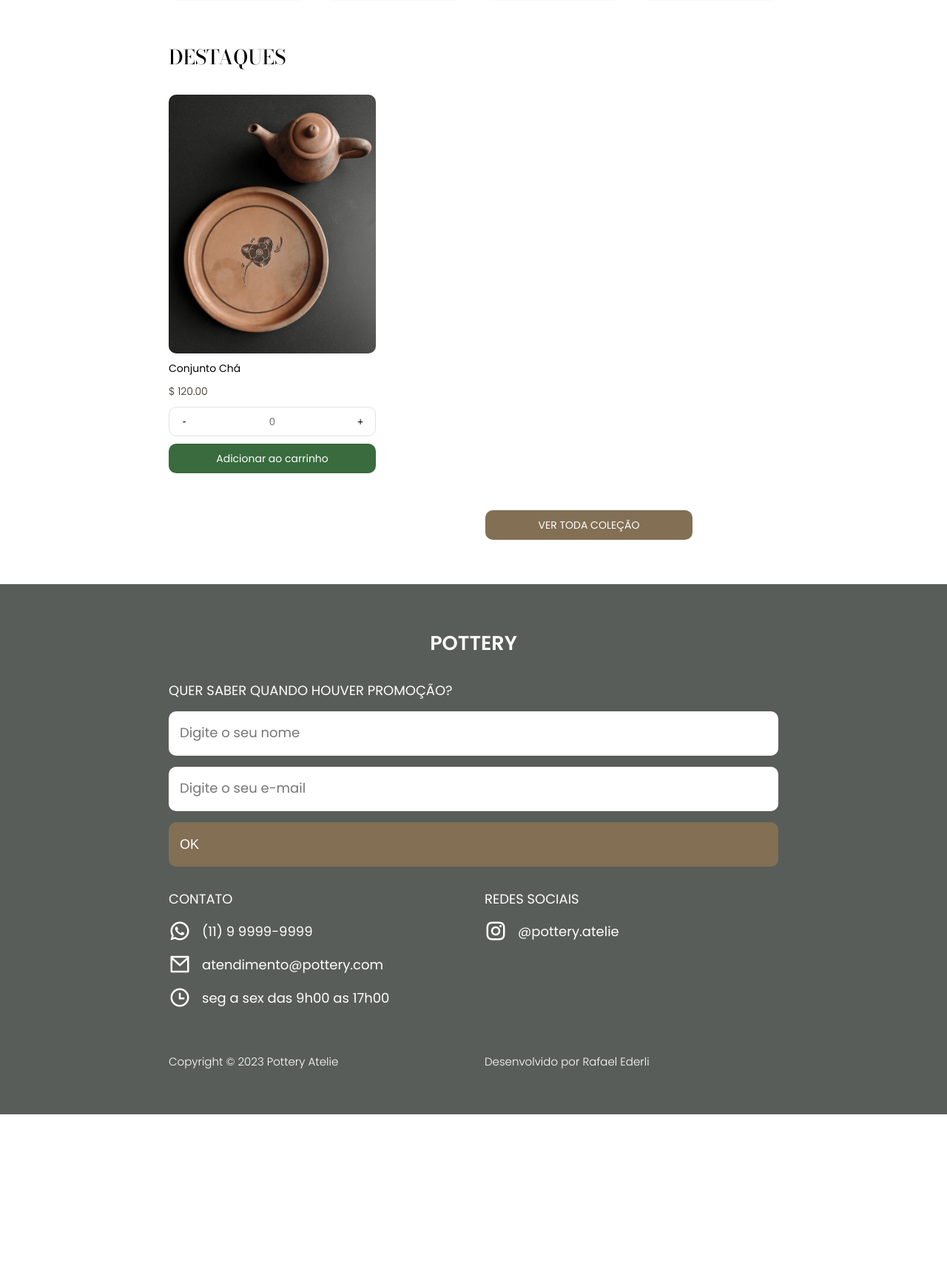
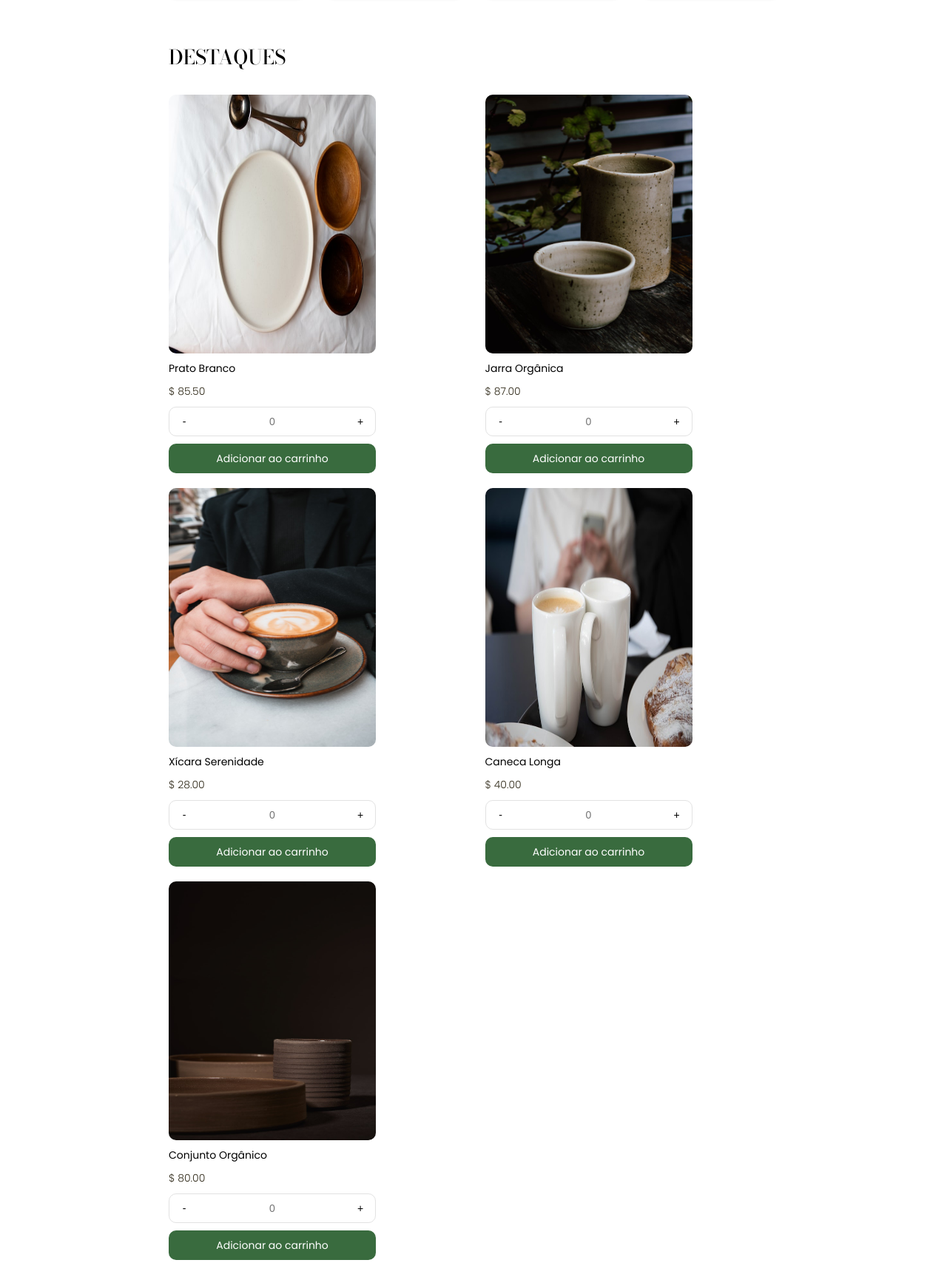
Before and after one commit to rafaederli/pottery-ecommerce, a plain HTML site: page index.html in a window 1280 px wide. Shown: the part 823-2550 px from the top of the page at 74% size. Before the commit the page ends 2330 px from the top, so only its background shows below. Drawn offline with nearby package versions, Linux system fonts and the light colour scheme.

Commit message:
category update

```diff
--- a/index.html
+++ b/index.html
@@ -38,7 +38,6 @@
                         <a href="#">Canecas</a>
                         <a href="#">Potes</a>
                         <a href="#">Pratos</a>
-                        <a href="#">Vasos</a>
                     </nav>
                 </div>
                 <div class="header__user-area">
@@ -129,7 +128,8 @@
                     DESTAQUES
                 </h1>
                 <div class="product__items" data-products>
-                    <!-- /* <div class="products__item">
+                    <!--
+                    <div class="products__item">
                         <img src="img/products/pexels-andre-william-3010771.jpg" alt="Conjunto chá" class="products__item--image">
                         <p class="products__item--description">Conjunto chá</p>
                         <p class="products__item--price">$ 120.00</p>
@@ -139,7 +139,7 @@
                             <button>+</button>
                         </div>
                         <button class="products__item--button">Adicionar ao carrinho</button>
-</div> */
+                    </div>
                     -->
                 </div>
                 <button class="products__container--button">VER TODA COLEÇÃO</button>
--- a/js/createProduct.js
+++ b/js/createProduct.js
@@ -1,4 +1,4 @@
-const createProduct = (imageSrc, productName, productPrice) => {
+const createProduct = (imageSrc, productName, productPrice, dataAttribute = "[data-products]") => {
     let product = document.createElement("div");
     product.classList.add("products__item");
 
@@ -44,7 +44,7 @@ const createProduct = (imageSrc, productName, productPrice) => {
     cartButton.innerHTML = "Adicionar ao carrinho";
     product.appendChild(cartButton);
 
-    let products = document.querySelector("[data-products]");
+    let products = document.querySelector(dataAttribute);
     products.appendChild(product);
 }
 
--- /dev/null
+++ b/js/db.js
@@ -0,0 +1,94 @@
+const db = [
+    {
+        "source": "./img/products/dish/callum-shaw-Vrztewqmi4Q-unsplash.jpg",
+        "name": "Prato Branco",
+        "price": 85.5,
+        "home-page": true
+    },
+    {
+        "source": "./img/products/dish/kasia-sikorska-fBoijWnTNwo-unsplash.jpg",
+        "name": "Prato Leve",
+        "price": 86,
+        "home-page": false
+    },
+    {
+        "source": "./img/products/dish/pexels-anna-nekrashevich-6204571.jpg",
+        "name": "Prato Fino",
+        "price": 90,
+        "home-page": false
+    },
+    {
+        "source": "./img/products/jar/pexels-marta-dzedyshko-3302499.jpg",
+        "name": "Jarra Orgânica",
+        "price": 87,
+        "home-page": true
+    },
+    {
+        "source": "./img/products/jar/tom-crew-oiZAQvxTcYQ-unsplash.jpg",
+        "name": "Pote Serenata",
+        "price": 65.5,
+        "home-page": false
+    },
+    {
+        "source": "./img/products/jar/tom-crew-U9gXnSGSB3w-unsplash.jpg",
+        "name": "Jarra Elegância",
+        "price": 80.1,
+        "home-page": false
+    },
+    {
+        "source": "./img/products/mug/pexels-agc-15145873.jpg",
+        "name": "Xícara Serenidade",
+        "price": 28,
+        "home-page": true
+    },
+    {
+        "source": "./img/products/mug/pexels-anastasia-piganova-13946943.jpg",
+        "name": "Caneca Elegância",
+        "price": 35.4,
+        "home-page": false
+    },
+    {
+        "source": "./img/products/mug/pexels-bimbim-sindu-13649027.jpg",
+        "name": "Xícara Paz",
+        "price": 25,
+        "home-page": false
+    },
+    {
+        "source": "./img/products/mug/pexels-ivan-samkov-4491277.jpg",
+        "name": "Caneca Mukin",
+        "price": 37,
+        "home-page": false
+    },
+    {
+        "source": "./img/products/mug/pexels-marta-dzedyshko-15029069.jpg",
+        "name": "Xícara Linha",
+        "price": 22,
+        "home-page": false
+    },
+    {
+        "source": "./img/products/mug/pexels-sergey-meshkov-8480692.jpg",
+        "name": "Caneca Longa",
+        "price": 40,
+        "home-page": true
+    },
+    {
+        "source": "./img/products/mug/pexels-yan-krukau-6611421.jpg",
+        "name": "Caneca Rústica",
+        "price": 30,
+        "home-page": false
+    },
+    {
+        "source": "./img/products/set/pexels-andre-william-3010771.jpg",
+        "name": "Conjunto Paz",
+        "price": 77.7,
+        "home-page": false
+    },
+    {
+        "source": "./img/products/set/pexels-karina-zhukovskaya-7260337.jpg",
+        "name": "Conjunto Orgânico",
+        "price": 80,
+        "home-page": true
+    }
+]
+
+export default db;
--- a/js/index.js
+++ b/js/index.js
@@ -1,3 +1,10 @@
 import createProduct from "./createProduct.js";
+import db from "./db.js";
 
-createProduct("img/products/pexels-andre-william-3010771.jpg", "Conjunto Chá", 120);
+const data = db;
+
+data.forEach(product => {
+    if (product["home-page"]) {
+        createProduct(product.source, product.name, product.price);
+    }
+})
```
Also changed, not shown: img/products/dish/callum-shaw-Vrztewqmi4Q-unsplash.jpg (added), img/products/dish/kasia-sikorska-fBoijWnTNwo-unsplash.jpg (added), img/products/dish/pexels-anna-nekrashevich-6204571.jpg (added), img/products/jar/pexels-marta-dzedyshko-3302499.jpg (renamed from img/products/pexels-marta-dzedyshko-3302499.jpg), img/products/jar/tom-crew-U9gXnSGSB3w-unsplash.jpg (added), img/products/jar/tom-crew-oiZAQvxTcYQ-unsplash.jpg (added), img/products/mug/pexels-agc-15145873.jpg (added), img/products/mug/pexels-anastasia-piganova-13946943.jpg (added), img/products/mug/pexels-bimbim-sindu-13649027.jpg (added), img/products/mug/pexels-ivan-samkov-4491277.jpg (added), img/products/mug/pexels-marta-dzedyshko-15029069.jpg (added), img/products/mug/pexels-sergey-meshkov-8480692.jpg (added), img/products/mug/pexels-yan-krukau-6611421.jpg (renamed from img/products/pexels-yan-krukau-6611421.jpg), img/products/set/pexels-andre-william-3010771.jpg (renamed from img/products/pexels-andre-william-3010771.jpg), 1 more files. Lines whose indentation alone changed are shown as unchanged.
